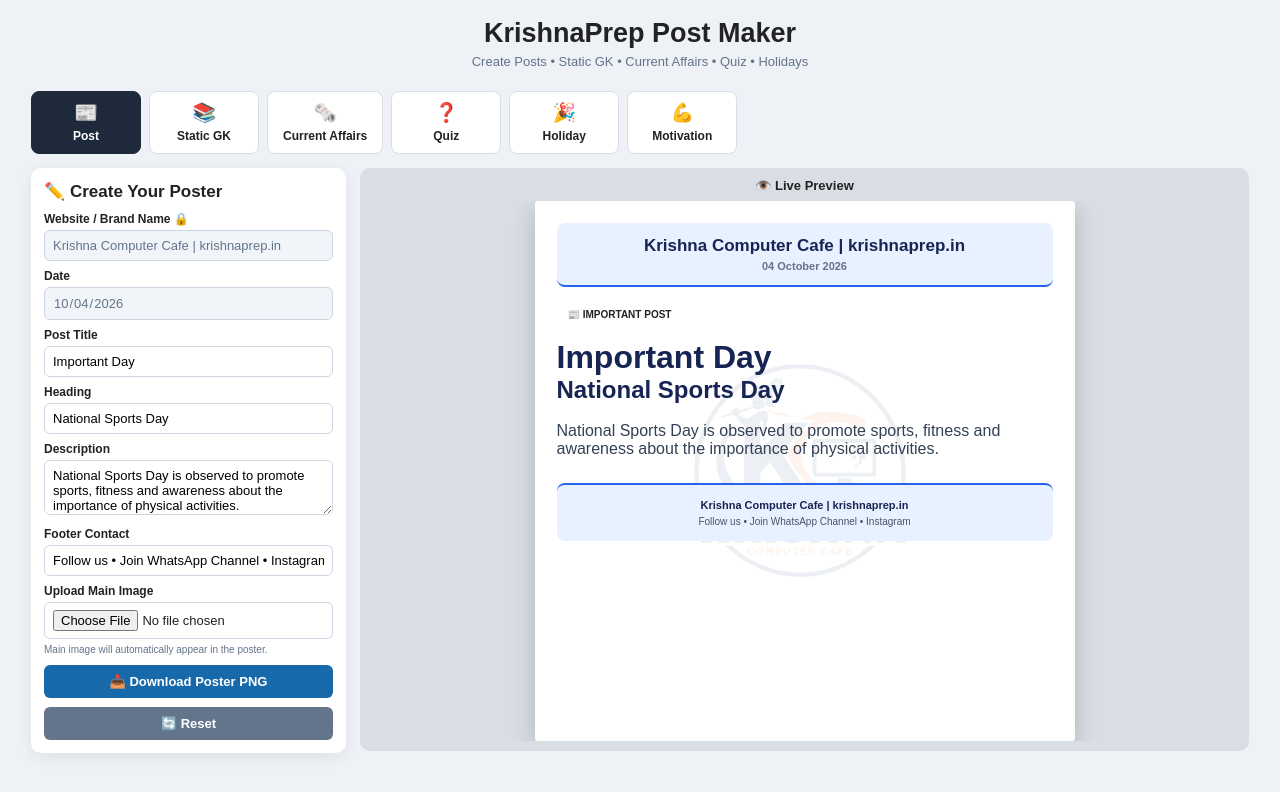
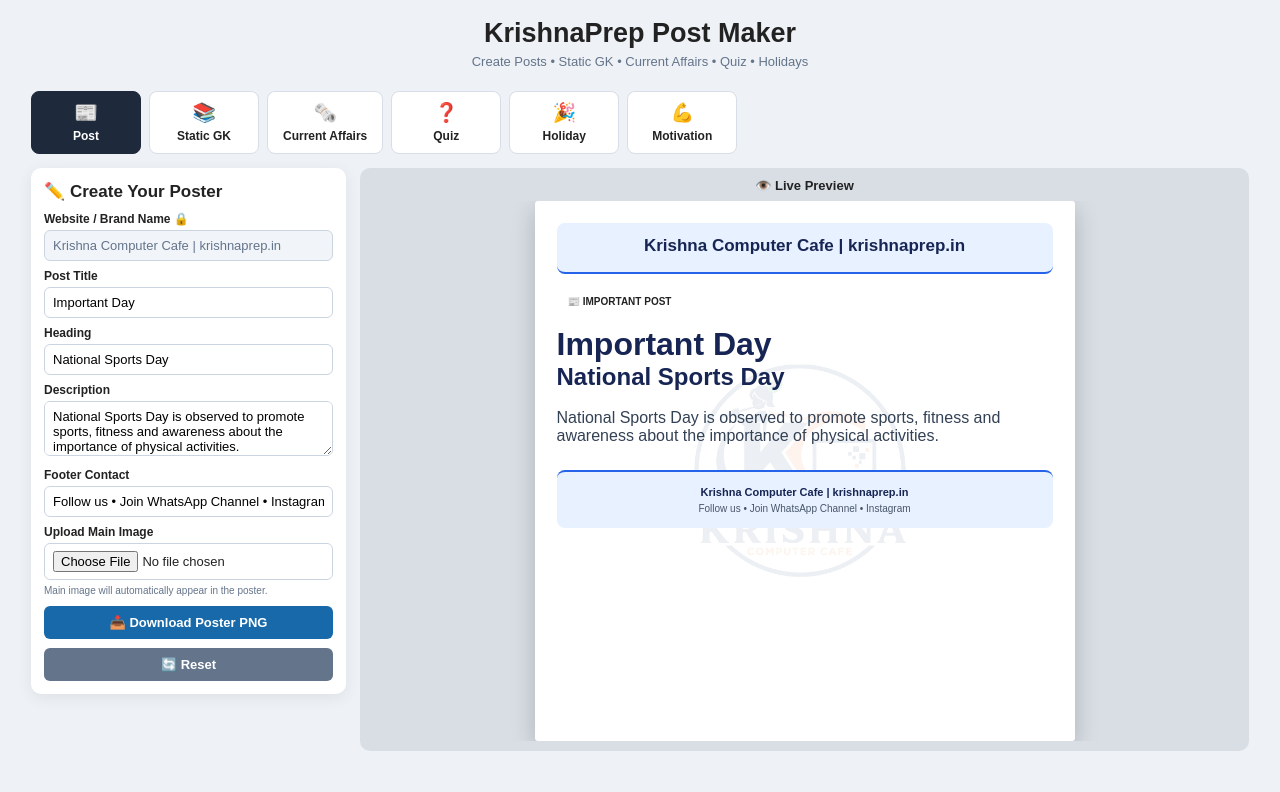
Before and after one commit to TurantAdsip/post-maker, a plain HTML site: page index.html in a window 1280 px wide. Drawn offline with nearby package versions, Linux system fonts and the light colour scheme.

Commit message:
Update index.html

```diff
--- a/index.html
+++ b/index.html
@@ -106,11 +106,11 @@
 
                 <!-- DATE -->
 
-                <label>
+                <!-- <label>
                     Date
-                </label>
+                </label> -->
 
-                <input type="date" id="date" readonly class="locked-field">
+                <!-- <input type="date" id="date" readonly class="locked-field"> -->
 
 
 
```
